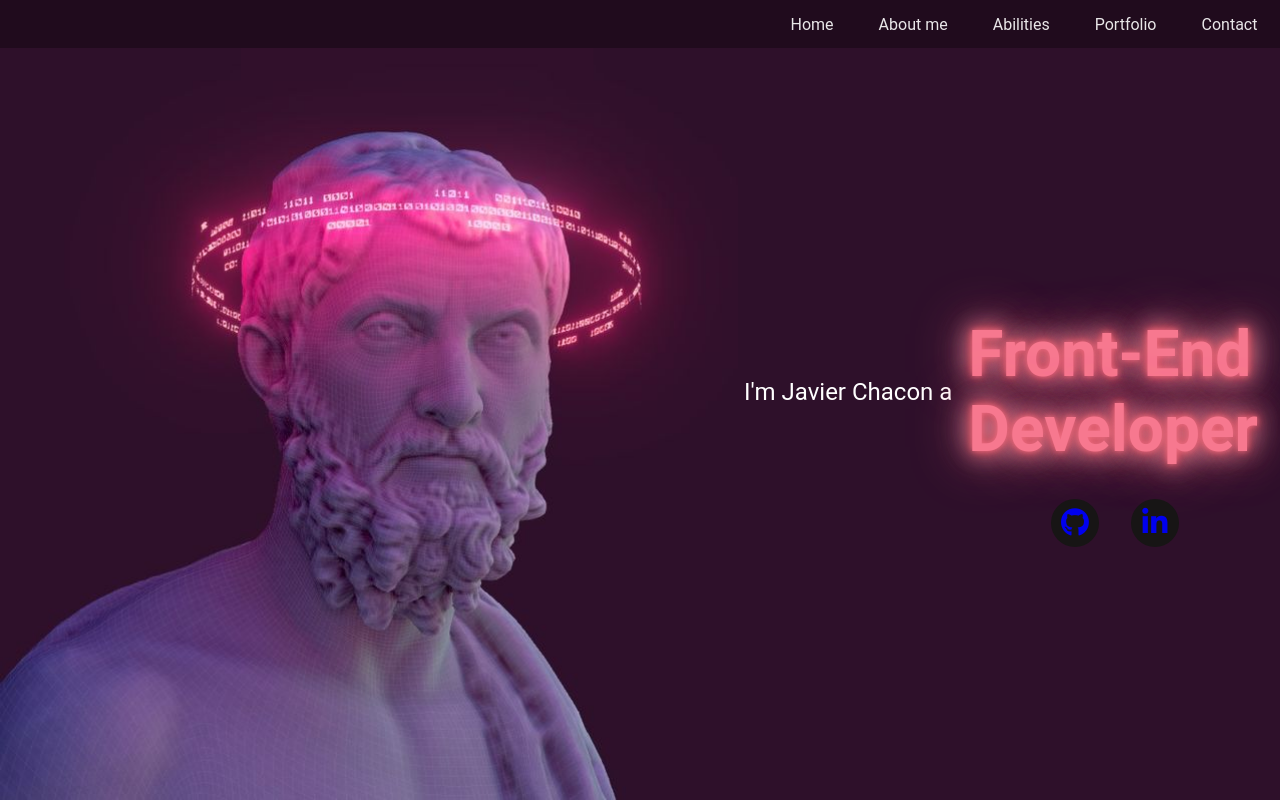
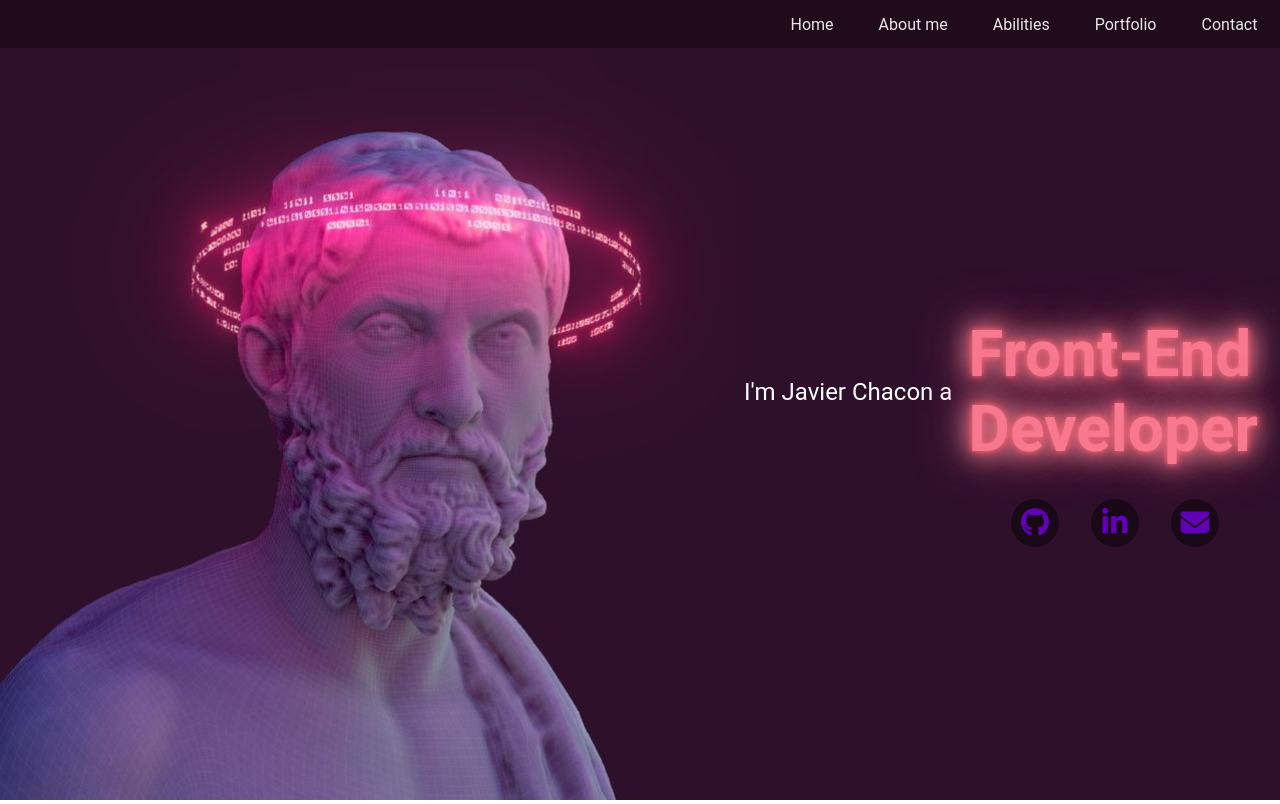
Before and after one commit to JavierAChacon/portfolio, a React (Vite) app: page / in a window 1280 px wide. Built offline with nearby package versions, Linux system fonts and the light colour scheme.

Commit message:
added mail button

```diff
--- a/src/components/LandPage.jsx
+++ b/src/components/LandPage.jsx
@@ -19,6 +19,7 @@ const LandPage = () => {
           <ul className='listButtons'>
             <li><a className="buttonText" href="https://github.com/JavierAChacon"><i className="fa-brands fa-github" aria-hidden="true"></i></a></li>
             <li><a className="buttonText" href="https://www.linkedin.com/in/javier-a-chacon/"><i className="fa-brands fa-linkedin-in" aria-hidden="true"></i></a></li>
+            <li><a className="buttonText" href="mailto:alejandro.chr@outlook.es"><i class="fa-solid fa-envelope" aria-hidden="true"></i></a></li>
           </ul>
         </div>
 
--- a/src/styles/index.css
+++ b/src/styles/index.css
@@ -10,8 +10,8 @@
     box-sizing: border-box;
 }
 
-body{
-    overflow: hidden;
+::-webkit-scrollbar {
+    display: none;
 }
 
 :root{
--- a/src/styles/landPage.css
+++ b/src/styles/landPage.css
@@ -62,12 +62,13 @@ ul li {
   display: block;
   width: 3rem;
   height: 3rem;
-  background: #171515;
+  background: rgba(0,0,0,0.45);
   border-radius: 50%;
   line-height: 3rem;
   text-align: center;
   font-size: 1.8rem;
   transition: .5s;
+  color: #6100b6;
 }
 
 .buttonText:before{
```
Also changed, not shown: src/components/About.jsx (added, +12 -0 lines), src/styles/about.css (added).
